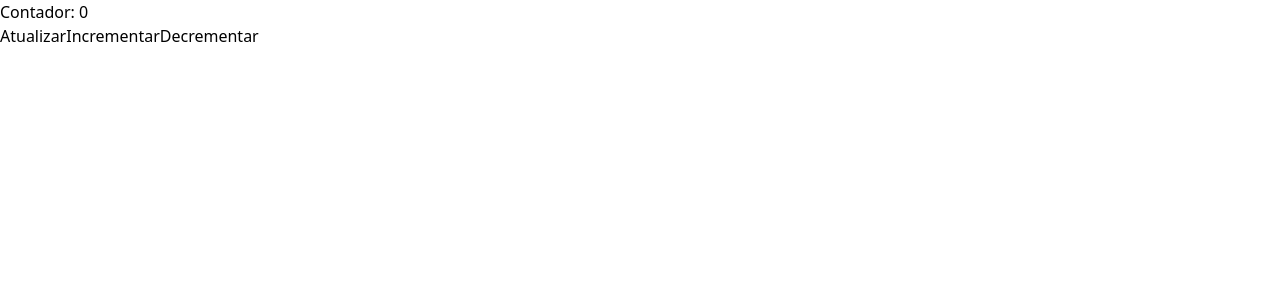
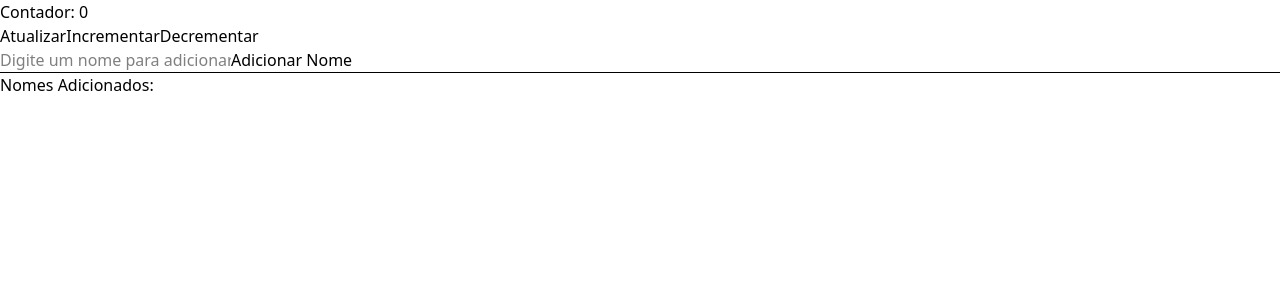
Before and after one commit to EnoTech-CP1-FRONT/cp4-web, a React (Vite) app: page / in a window 1280 px wide. Shown: the top 300 px of the page. Built offline with nearby package versions, Linux system fonts and the light colour scheme.

Commit message:
lista de nomes

```diff
--- a/src/App.jsx
+++ b/src/App.jsx
@@ -1,10 +1,12 @@
 import React from 'react'
 import Contador from './components/Contador'
+import ListaNomes from './components/ListaNomes'
 
 function App() {
   return (
     <div>
       <Contador />
+      <ListaNomes/>
     </div>
   )
 }
--- /dev/null
+++ b/src/components/ListaNomes.jsx
@@ -0,0 +1,41 @@
+import { useState } from "react";
+
+function ListaNomes() {
+  const [nomes, setNomes] = useState([]);
+
+  const [valorInput, setValorInput] = useState("");
+
+  function adicionarNome() {
+    if (valorInput.trim() === "") {
+      return;
+    }
+
+    setNomes([...nomes, valorInput]);
+
+    setValorInput("");
+  }
+
+  return (
+    <div>
+      <input
+        type="text"
+        placeholder="Digite um nome para adicionar"
+        value={valorInput}
+        onChange={(evento) => setValorInput(evento.target.value)}
+      />
+
+      <button onClick={adicionarNome}>Adicionar Nome</button>
+
+      <hr />
+
+      <h3>Nomes Adicionados:</h3>
+      <ul>
+        {nomes.map((nome, index) => (
+          <li key={index}>{nome}</li>
+        ))}
+      </ul>
+    </div>
+  );
+}
+
+export default ListaNomes;
```
